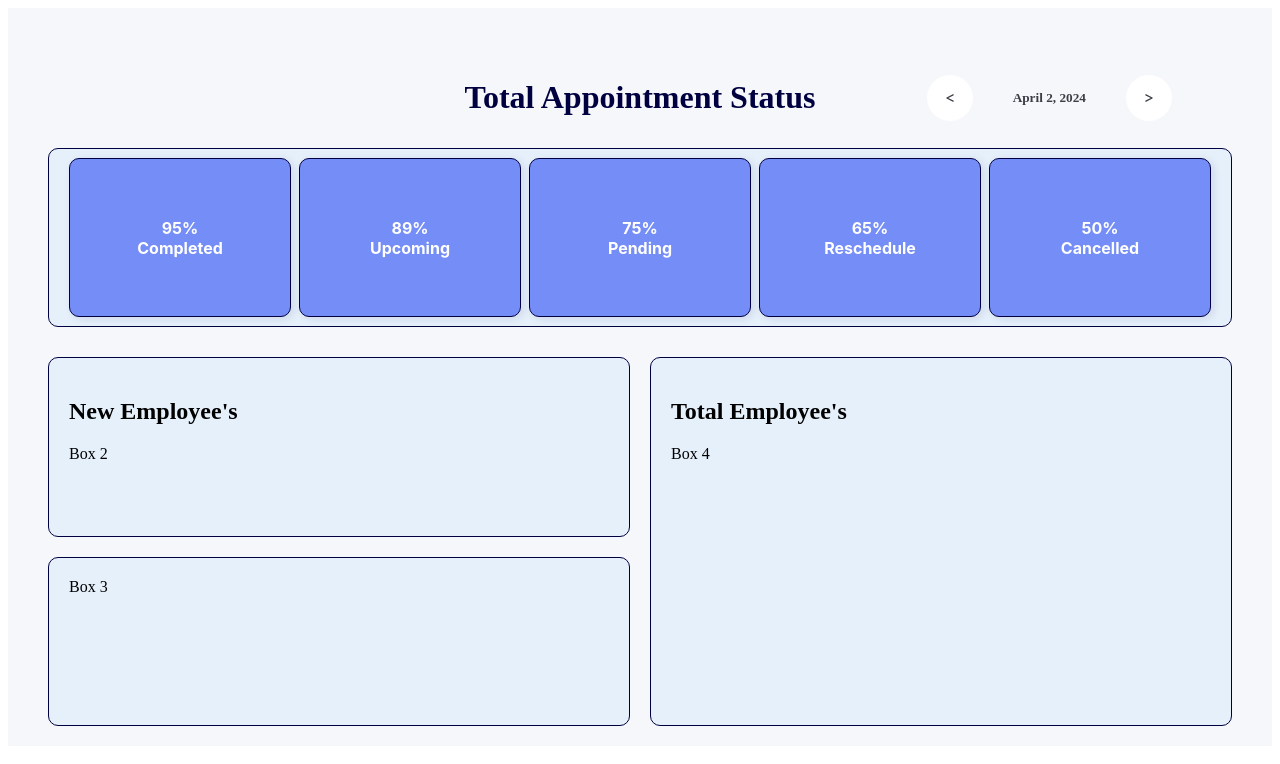
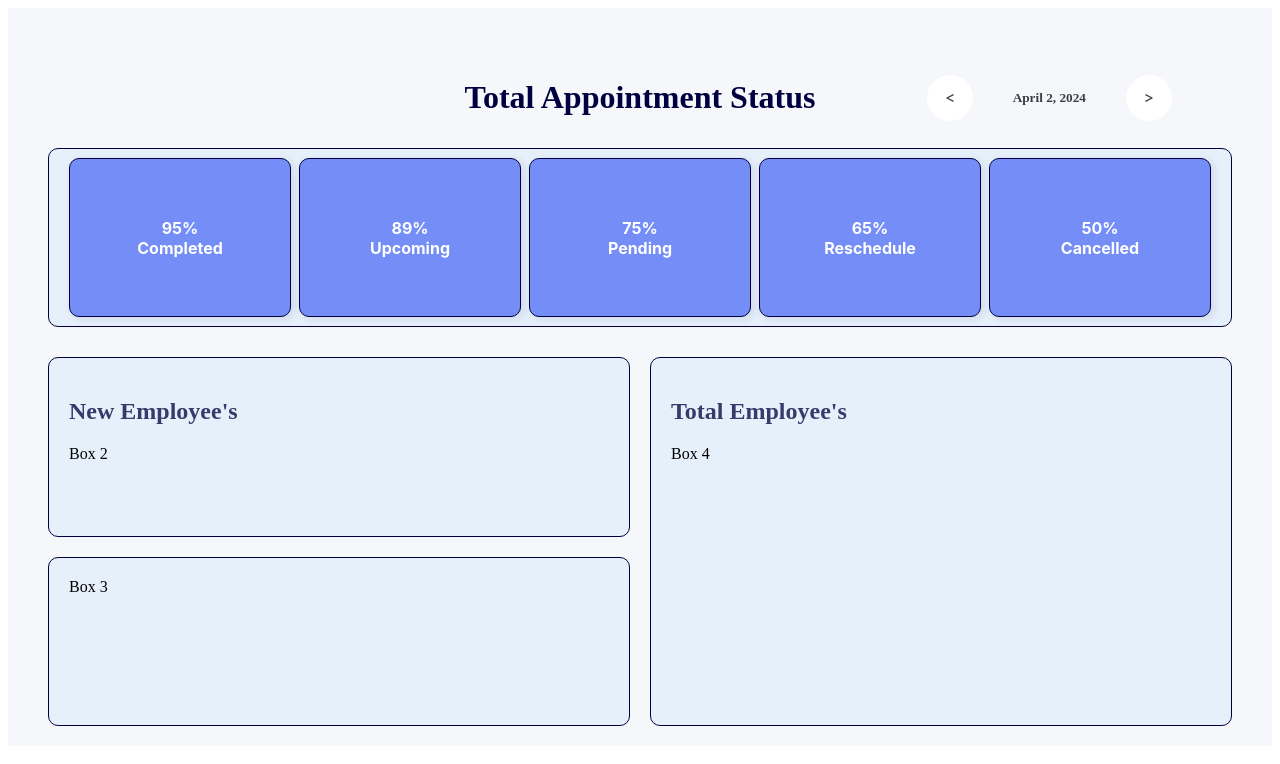
Before and after one commit to imoncrack27/RCTS---Operational-System, a Next.js app: page /dashboard/Dashboard in a window 1280 px wide. Shown: the top 764 px of the page. Built offline with nearby package versions, Linux system fonts and the light colour scheme.

Commit message:
added color for h tags

```diff
--- a/src/pages/dashboard/dashboard.css
+++ b/src/pages/dashboard/dashboard.css
@@ -128,3 +128,8 @@
   flex: 1;
   border: 1px solid #000040;
 }
+
+.box2 h2,
+.box4 h2 {
+  color: #343c6a;
+}
```
